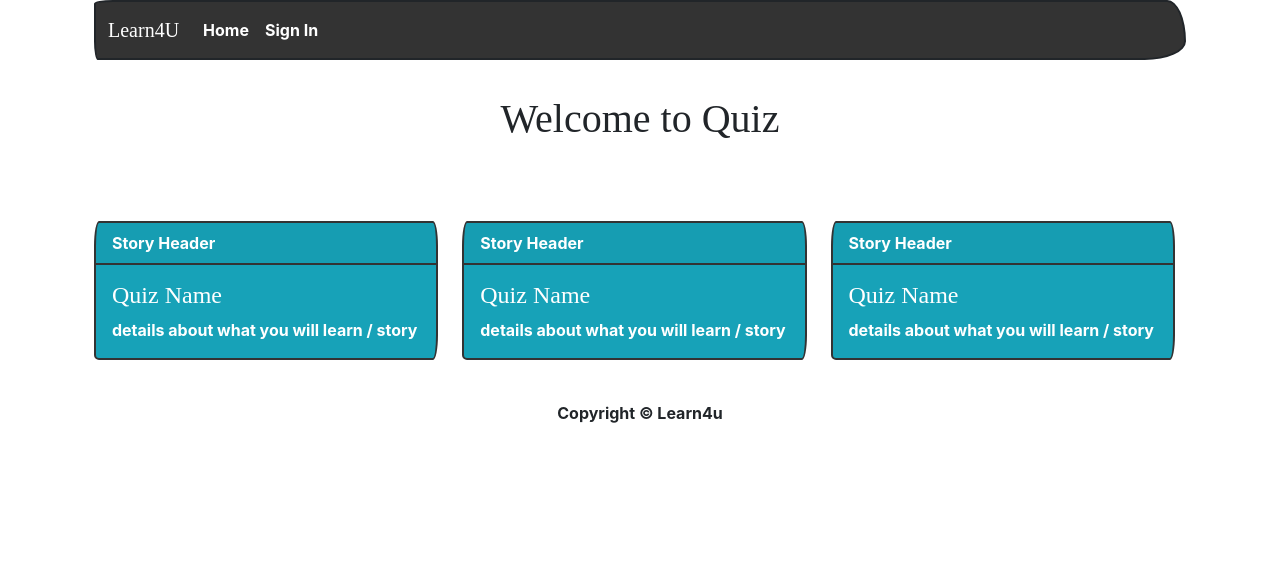
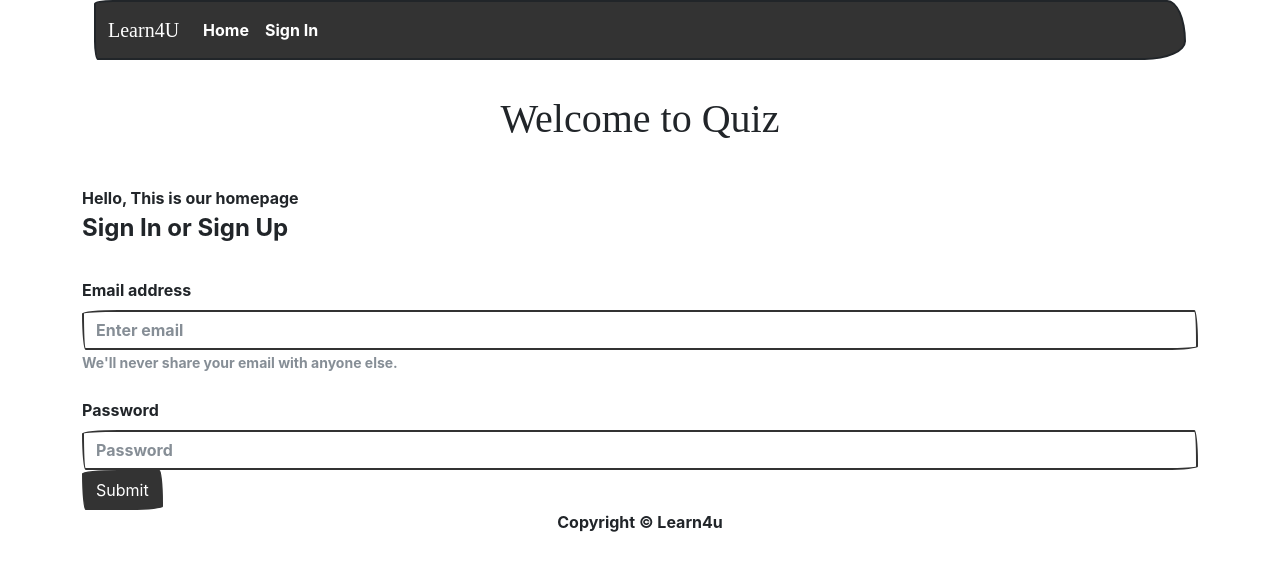
Before and after one commit to moby-codes/makers-final-project, a React (Create React App) app in the folder client/: page / in a window 1280 px wide. Shown: the top 570 px of the page. Built offline with nearby package versions, Linux system fonts and the light colour scheme; a web font is replaced by a local one.

Commit message:
routing to homepage etc created

```diff
--- a/client/src/App.js
+++ b/client/src/App.js
@@ -5,25 +5,37 @@ import Footer from "./components/footer";
 // import Story from "./components/Story";
 // import Question from "./components/Question";
 import Header from "./components/Header"
-//import {} from "react-router-bootstrap"
 import Title from "./components/Title"
 import QuizCards from "./components/QuizCards"
+import home from "./components/home"
+import {BrowserRouter as Router, Route} from "react-router-dom"
+import Quiz1 from "./components/Quiz1"
 
 export default function App() {
  // const [currentQuestion, setCurrentQuestion] = useState(0);
 
   return (
     <>
-      <Container> <Header /> </Container>
+    <Router>
+
+      <Container>
+        <Header />
+      </Container>
+
       <div className="title">
         <Container>
           <Title />
         </Container>
       </div>
+
       <Container>
-        <QuizCards />
+        <Route path="/" component={home} exact />
+        <Route path="/quiz" component={QuizCards} exact />
+        <Route path="/quiz1" component={Quiz1} exact />
       </Container>
       <Footer />
+
+      </Router>
     </>
   );
 }
--- a/client/src/components/Header.jsx
+++ b/client/src/components/Header.jsx
@@ -1,14 +1,16 @@
 import React from 'react'
-import { Container } from "react-bootstrap";
+import { Container } from 'react-bootstrap';
+ import {LinkContainer} from 'react-router-bootstrap'
 
 
 export const Header = () => {
   return (
     <>
     <Container>
+
       <nav class="navbar navbar-expand-lg navbar-dark bg-primary">
         <div class="container-fluid">
-          <a class="navbar-brand" href="#">Learn4U</a>
+          <a class="navbar-brand" href="/">Learn4U</a>
           <button class="navbar-toggler" type="button" data-bs-toggle="collapse" data-bs-target="#navbarColor01" aria-controls="navbarColor01" aria-expanded="false" aria-label="Toggle navigation">
             <span class="navbar-toggler-icon"></span>
           </button>
@@ -16,17 +18,19 @@ export const Header = () => {
           <div class="collapse navbar-collapse" id="navbarColor01">
             <ul class="navbar-nav ml-auto">
               <li class="nav-item ml-auto">
-                <a class="nav-link active" href="#">Home
+                <a class="nav-link active" href="/">Home
                   <span class="visually-hidden">(current)</span>
                 </a>
               </li>
-              <li class="nav-item">
-                <a class="nav-link" href="#">Sign In</a>
-              </li>
+                <li class="nav-item">
+                  <a class="nav-link" href="/sign-in">Sign In</a>
+                </li>
+
             </ul>
           </div>
         </div>
       </nav>
+
       </Container>
     </>
   )
--- /dev/null
+++ b/client/src/components/Quiz1.jsx
@@ -0,0 +1,25 @@
+import React from 'react'
+import { useState } from "react";
+import Story from "./Story";
+import Question from "./Question";
+
+
+export const Quiz1 = () => {
+   const [currentQuestion, setCurrentQuestion] = useState(0);
+
+  return (
+    <>
+
+      <Question
+        currentQuestion={currentQuestion}
+        setCurrentQuestion={setCurrentQuestion}/>
+
+
+      <Story currentQuestion={currentQuestion} />
+
+
+    </>
+  )
+}
+
+export default Quiz1;
--- a/client/src/components/QuizCards.jsx
+++ b/client/src/components/QuizCards.jsx
@@ -1,5 +1,6 @@
 import React from 'react'
 import { Container } from "react-bootstrap";
+import { LinkContainer } from 'react-router-bootstrap';
 
 const QuizCards = () => {
 
@@ -8,13 +9,19 @@ const QuizCards = () => {
   return (
     <>
 
+      <Container>
+        <h2> Welcome to the quizes. Choose which quiz  you would like to play below:</h2>
+        </Container>
+
+
       <div className="qcard">
         <Container>
-          <div class="card text-white bg-info mb-3">
+          <div class="card text-white bg-success mb-3">
             <div class="card-header">Story Header</div>
               <div class="card-body">
-                <h4 class="card-title">Quiz Name</h4>
-                <p class="card-text">details about what you will learn / story</p>
+                <h4 class="card-title font-family: arial">Space Quiz</h4>
+                <p class="card-text">Welcome to Space, you will learn about Arrays. details about what you will learn / story, details about what you will learn / story, details about what you will learn / story</p>
+                <button type="button" class="btn btn-info">Take Quiz</button>
             </div>
           </div>
         </Container>
@@ -25,22 +32,25 @@ const QuizCards = () => {
           <div class="card text-white bg-info mb-3">
             <div class="card-header">Story Header</div>
               <div class="card-body">
-                <h4 class="card-title">Quiz Name</h4>
-                <p class="card-text">details about what you will learn / story</p>
+                <h4 class="card-title">Fairytail Quiz</h4>
+                <p class="card-text">details about what you will learn / story, details about what you will learn / story, details about what you will learn / story</p>
+                <button type="button" class="btn btn-warning">Take Quiz</button>
             </div>
           </div>
         </Container>
       </div>
 
       <div className="qcard">
-        <Container>
-          <div class="card text-white bg-info mb-3">
+      <Container>
+      <LinkContainer to="/quiz1">
+          <div class="card text-white bg-warning mb-3">
             <div class="card-header">Story Header</div>
               <div class="card-body">
-                <h4 class="card-title">Quiz Name</h4>
-                <p class="card-text">details about what you will learn / story</p>
+                <h4 class="card-title">Jungle Quiz</h4>
+                <p class="card-text">Welcome to the jungle, you will learn about Arrays. details about what you will learn / story, details about what you will learn / story, details about what you will learn / story</p>
             </div>
           </div>
+          </LinkContainer>
         </Container>
       </div>
     </>
--- /dev/null
+++ b/client/src/components/home.jsx
@@ -0,0 +1,32 @@
+import React from 'react'
+
+export const home = () => {
+  return (
+    <>
+      Hello, This is our homepage
+
+      <form>
+  <fieldset>
+    <legend>Sign In or Sign Up</legend>
+    <div class="form-group row">
+    </div>
+    <div class="form-group">
+      <label for="exampleInputEmail1" class="form-label mt-4">Email address</label>
+      <input type="email" class="form-control" id="exampleInputEmail1" aria-describedby="emailHelp" placeholder="Enter email" />
+      <small id="emailHelp" class="form-text text-muted">We'll never share your email with anyone else.</small>
+    </div>
+    <div class="form-group">
+      <label for="exampleInputPassword1" class="form-label mt-4">Password</label>
+      <input type="password" class="form-control" id="exampleInputPassword1" placeholder="Password" />
+    </div>
+
+
+    <button type="submit" class="btn btn-primary">Submit</button>
+  </fieldset>
+</form>
+
+
+    </>
+  )
+}
+export default home;
--- a/client/src/stylesheet.css
+++ b/client/src/stylesheet.css
@@ -44,4 +44,5 @@ code {
   padding-bottom: 25px;
   width: 33%;
   display: inline-block;
+  color: rgb(222, 12, 12);
 }
```
Also changed, not shown: client/src/components/Header2.jsx (added, +48 -0 lines).
